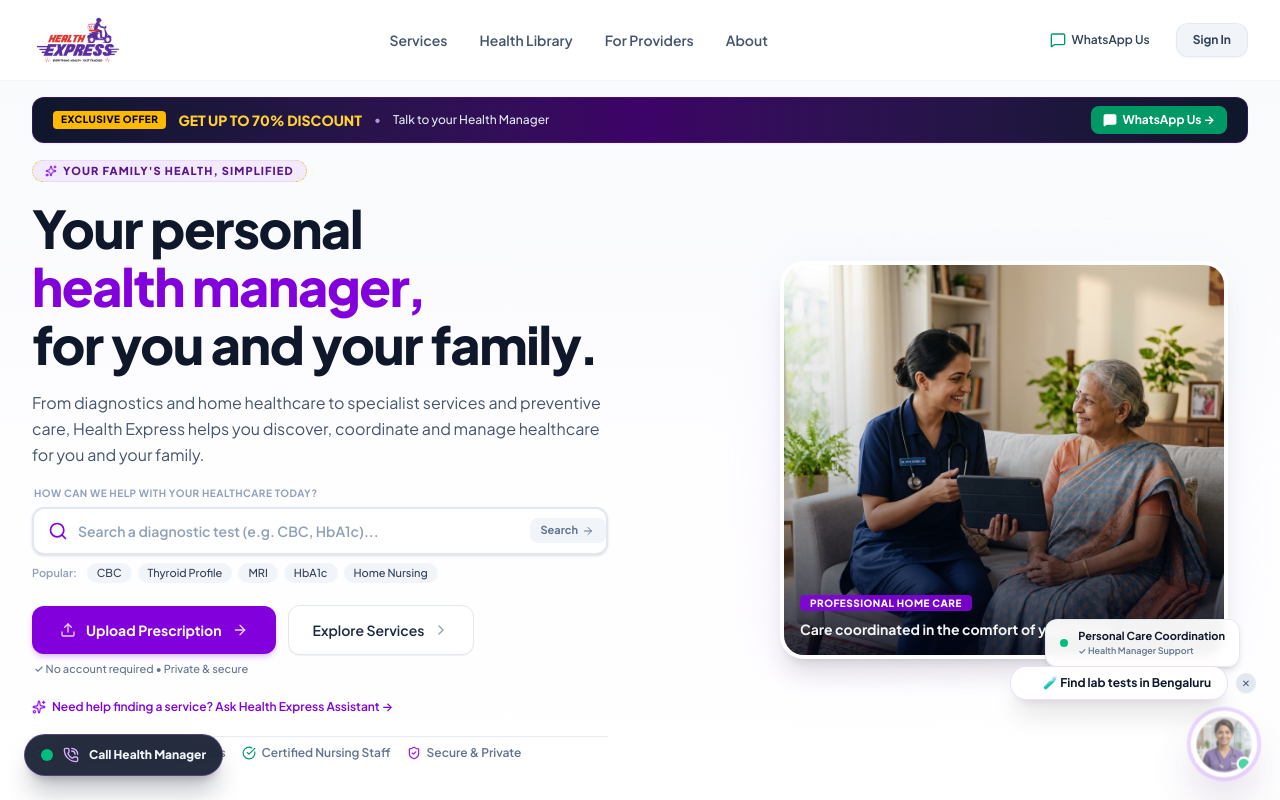
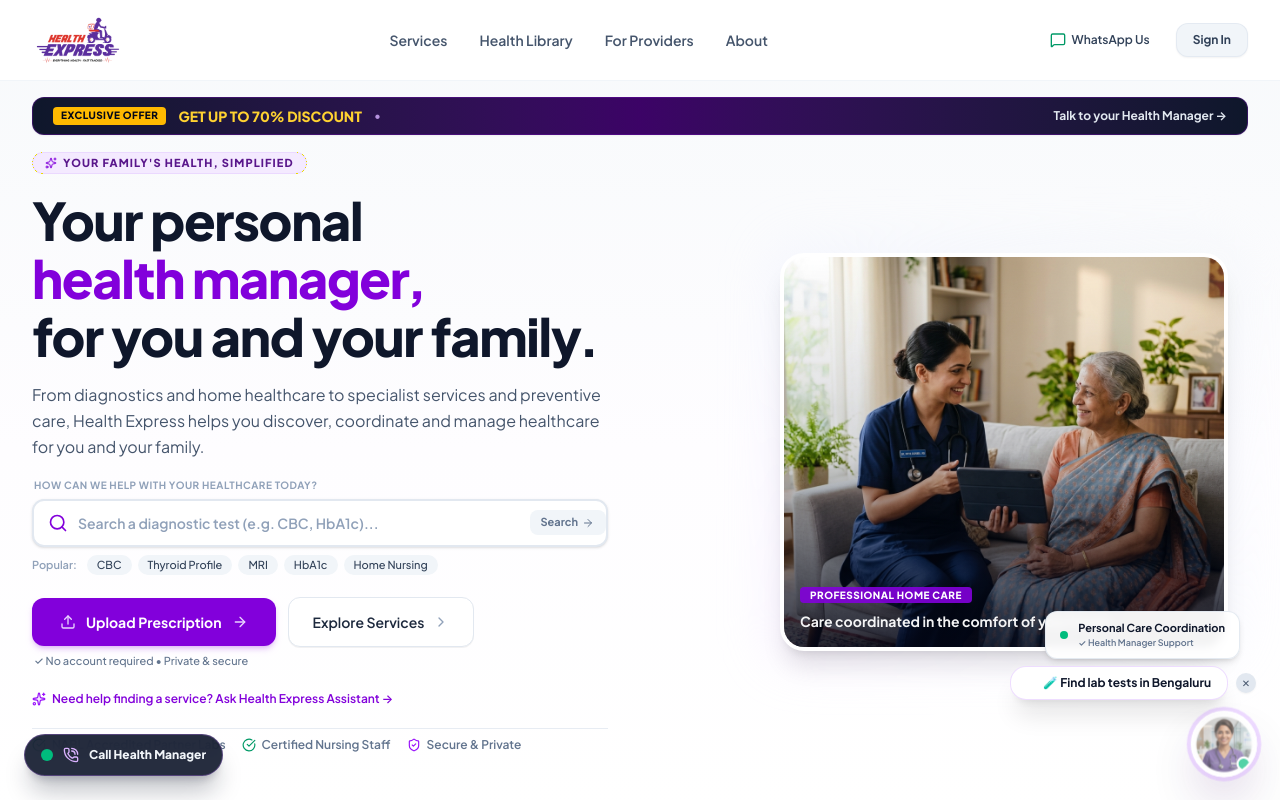
Before and after one commit to Tarunmakode123/healthexpressweb, a React (Vite) app: page / in a window 1280 px wide. Shown: the top 800 px of the page. Built offline with nearby package versions, Linux system fonts and the light colour scheme.

Commit message:
fix: remove duplicate WhatsApp Us label from hero offer strip and streamline action to Talk to your Health Manager ->

```diff
--- a/src/components/sections/HeroSection.jsx
+++ b/src/components/sections/HeroSection.jsx
@@ -95,15 +95,13 @@
             </span>
             <span className="font-extrabold text-amber-300 text-xs sm:text-sm">GET UP TO 70% DISCOUNT</span>
             <span className="hidden sm:inline text-purple-300/80">•</span>
-            <span className="hidden sm:inline text-slate-200">Talk to your Health Manager</span>
           </div>
 
           <button
             onClick={() => openWhatsApp("Hello Health Express! I would like to talk to my Health Manager regarding the up to 70% discount offer.")}
-            className="inline-flex items-center gap-1.5 bg-emerald-600 hover:bg-emerald-500 text-white font-bold px-3 py-1.5 rounded-lg transition-all text-xs shadow-2xs group cursor-pointer active:scale-95 ml-auto sm:ml-0"
+            className="inline-flex items-center gap-1.5 text-slate-200 hover:text-amber-300 font-bold text-xs group cursor-pointer transition-colors active:scale-95"
           >
-            <MessageSquare className="w-3.5 h-3.5 fill-current" />
-            <span>WhatsApp Us →</span>
+            <span>Talk to your Health Manager →</span>
           </button>
         </div>
 
```
